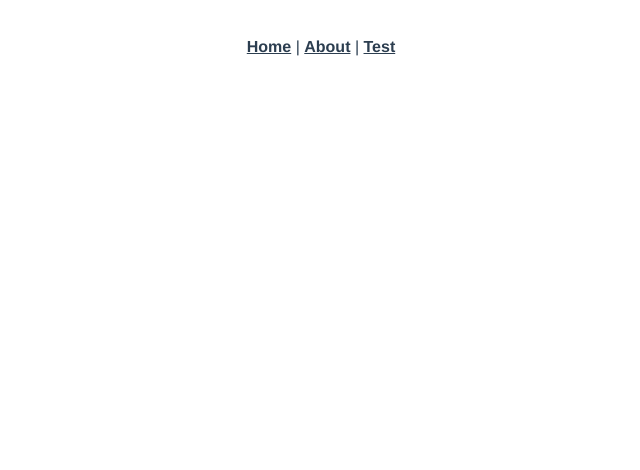
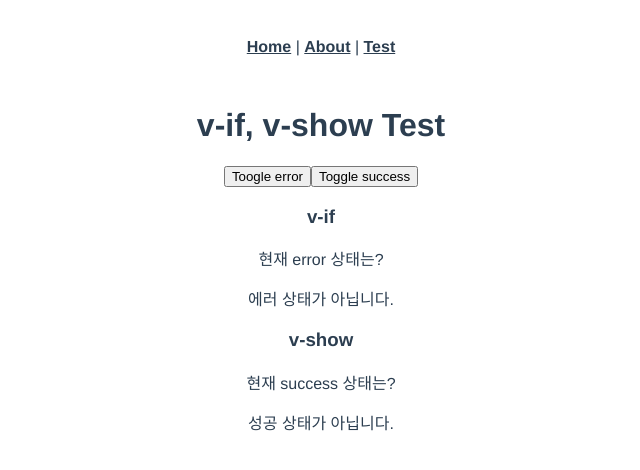
Before and after one commit to leegandhi18/vue-practice, a Vue app: page /test-condition in a window 1280 px wide. Shown: the top 470 px of the page, without its empty margins (319-959 px from the left). Built offline with nearby package versions, Linux system fonts and the light colour scheme.

Commit message:
vue Use if statement and show statement to control the node

```diff
--- a/src/router/index.js
+++ b/src/router/index.js
@@ -32,6 +32,11 @@ const routes = [
     path: '/test-computed',
     name: 'TestComputed',
     component: () => import('../views/TestComputed.vue')
+  },
+  {
+    path: '/test-condition',
+    name: 'TestCondition',
+    component: () => import('../views/TestCondition.vue')
   }
 ]
 
--- /dev/null
+++ b/src/views/TestCondition.vue
@@ -0,0 +1,43 @@
+<template>
+  <div>
+    <h1>v-if, v-show Test</h1>
+    <button @click="error = !error">Toogle error</button>
+    <button @click="success = !success">Toggle success</button>
+    <div>
+      <h3>v-if</h3>
+      <div>
+        <p>현재 error 상태는?</p>
+        <p v-if="error" class="errBox">에러입니다.</p>
+        <p v-else>에러 상태가 아닙니다.</p>
+      </div>
+      <h3>v-show</h3>
+      <div>
+        <p>현재 success 상태는?</p>
+        <p v-show="success" class="sucBox">성공입니다.</p>
+        <p v-show="!success">성공 상태가 아닙니다.</p>
+      </div>
+    </div>
+  </div>
+</template>
+
+<script>
+export default {
+  data() {
+    return {
+      error: false,
+      success: false
+    }
+  }
+}
+</script>
+
+<style scoped>
+.errBox {
+  background: red;
+  color: white;
+}
+.sucBox {
+  background: green;
+  color: white;
+}
+</style>
```
